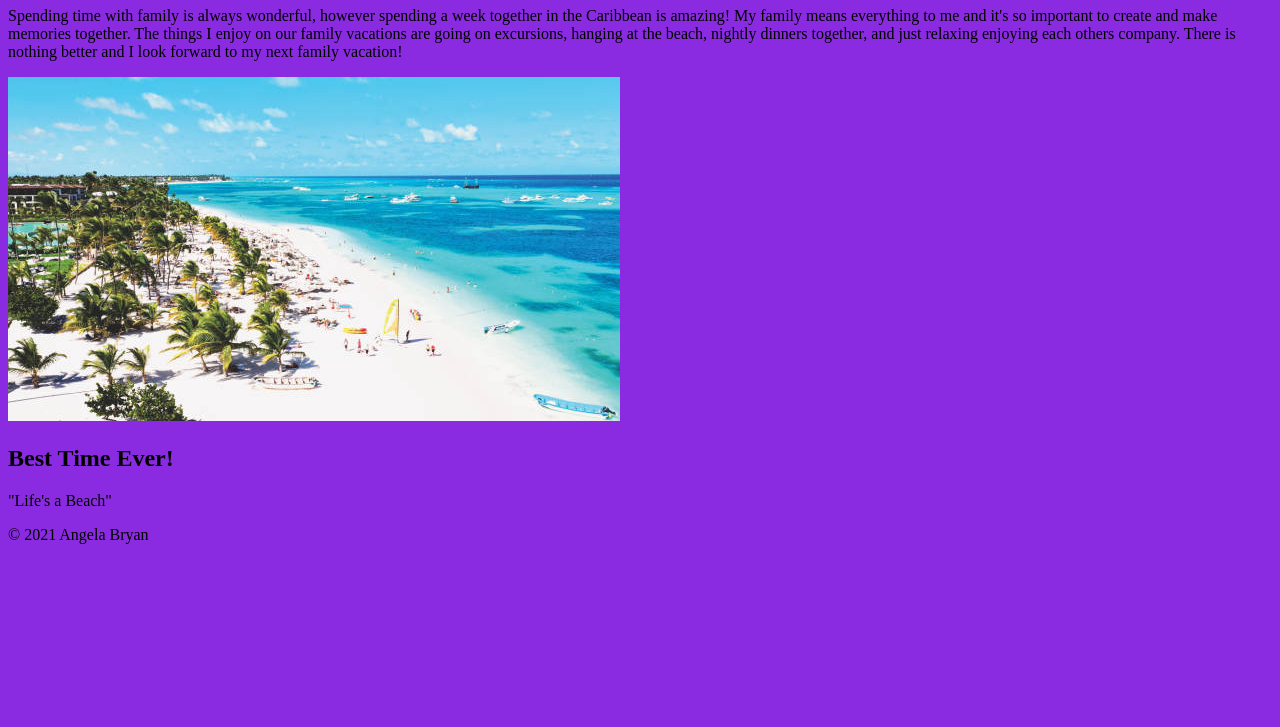
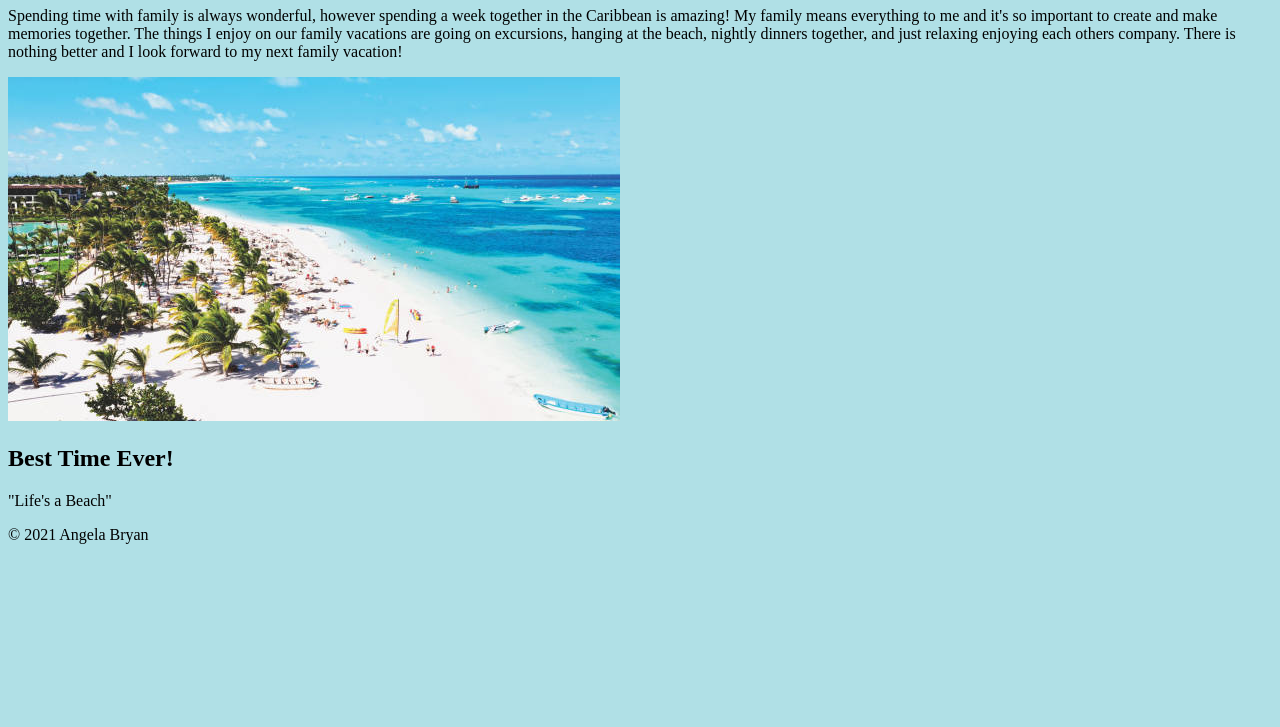
Before and after one commit to angelambryan/assignment-4-html-me-something-angelambryan, a website: page index.html in a window 1280 px wide. Shown: the part 73-800 px from the top of the page. Drawn offline with Linux system fonts and the light colour scheme.

Commit message:
new changes

```diff
--- a/index.html
+++ b/index.html
@@ -3,7 +3,7 @@
    <head>
       <title>Our Caribbean Vacation</title>
    </head>
-   <body style="background-color: blueviolet;">
+   <body style="background-color: powderblue;">
       <header>
 			<h1>Family Vacation 2016 Punta Cana</h1>
       </header>
```
